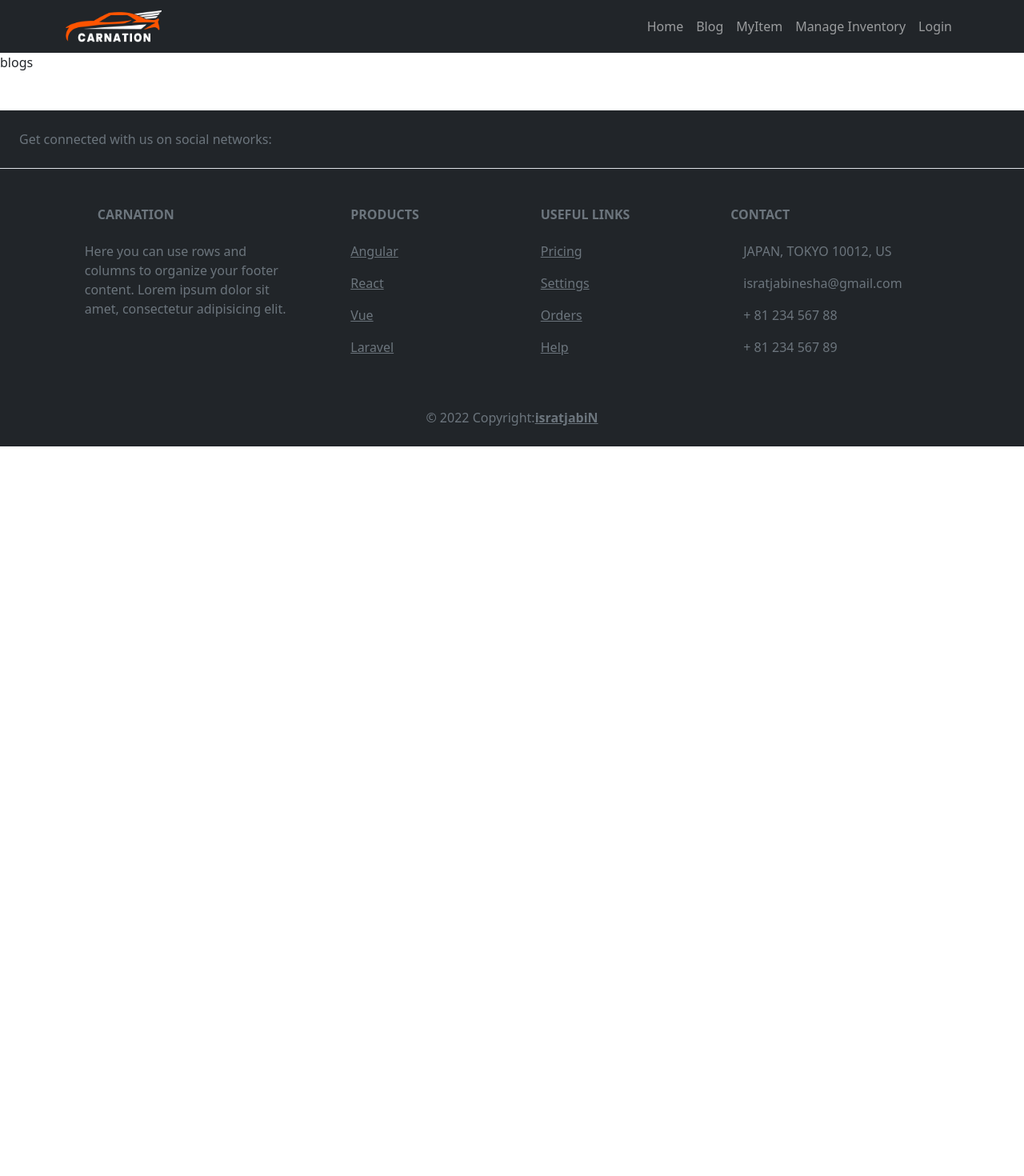
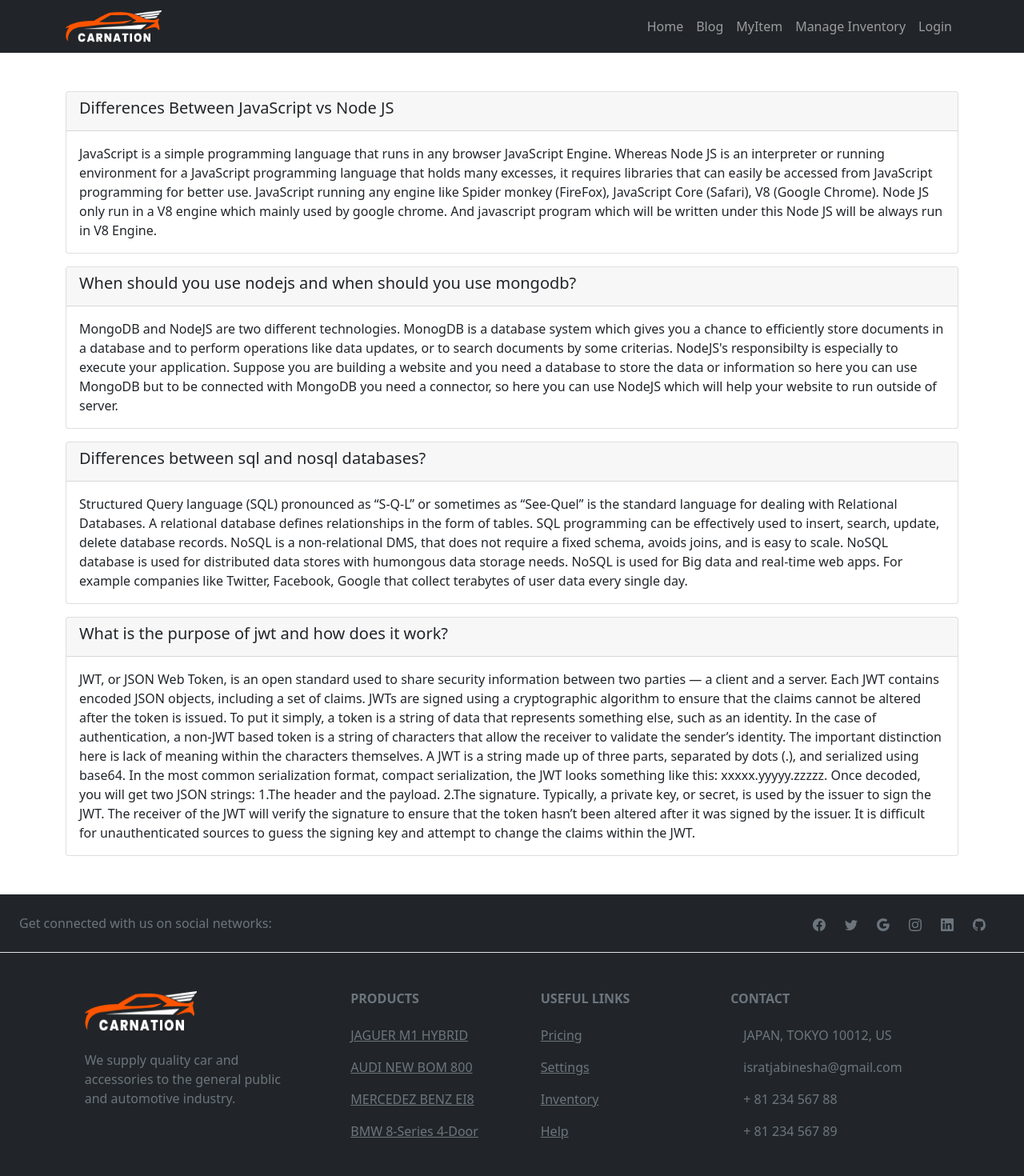
Before and after one commit to jabin34/warehouseClient, a React (Create React App) app in the folder warehouse-client/: page /blogs in a window 1280 px wide. Shown: the top 1470 px of the page at 80% size. Before the commit the page ends 800 px from the top, so only its background shows below. Built offline with nearby package versions, Linux system fonts and the light colour scheme; no server answers.

Commit message:
Question added

```diff
--- a/warehouse-client/src/components/AddItem/AddItem.js
+++ b/warehouse-client/src/components/AddItem/AddItem.js
@@ -3,7 +3,7 @@ import { Button, Col, Form, Row } from "react-bootstrap";
 import { useAuthState } from "react-firebase-hooks/auth";
 import { toast } from "react-toastify";
 import auth from "../../firebase.init";
-
+import { MdAddCircle } from "react-icons/md";
 const AddItem = () => {
   const [user] = useAuthState(auth);
   const nameRef = useRef('');
@@ -50,8 +50,9 @@ const AddItem = () => {
 
  }
   return (
-    <div className="container p-3 ">
-      <Form className="mt-5 w-50 mx-auto  max-vw-100" onSubmit={handleAddItem}>
+    <div className="container p-3 border mt-5 rounded shadow-sm ">
+      <h3 className="text-center">Add New Item</h3>
+      <Form className="mt-5 w-50 mx-auto  max-vw-100 " onSubmit={handleAddItem}>
         <Row className="mb-3">
           <Form.Group  controlId="formGridEmail">
             <Form.Label>Email</Form.Label>
@@ -91,8 +92,8 @@ const AddItem = () => {
 
 
 
-        <Button variant="primary" type="submit">
-           Add
+        <Button  className="btn-color border-0 d-flex align-items-center justify-content-between px-5" type="submit">
+          <MdAddCircle></MdAddCircle><span>Add </span>
         </Button>
       </Form>
     </div>
--- a/warehouse-client/src/components/Blogs/Blogs.js
+++ b/warehouse-client/src/components/Blogs/Blogs.js
@@ -1,9 +1,50 @@
 import React from 'react';
+import { Button, Card } from 'react-bootstrap';
 import './Blogs.css';
 const Blogs = () => {
     return (
-        <div>
-            blogs
+        <div className='container mx-auto pt-5'>
+ <Card className='mb-3'>
+  <Card.Header><h5>Differences Between JavaScript vs Node JS</h5></Card.Header>
+  <Card.Body>
+    JavaScript is a simple programming language that runs in any browser JavaScript Engine. Whereas Node JS is an interpreter or running environment for a JavaScript programming language that holds many excesses, it requires libraries that can easily be accessed from JavaScript programming for better use.
+   JavaScript running any engine like Spider monkey (FireFox), JavaScript Core (Safari), V8 (Google Chrome).
+   Node JS only run in a V8 engine which mainly used by google chrome. And javascript program which will be written under this Node JS will be always run in V8 Engine.
+
+  </Card.Body>
+</Card>
+<Card className='mb-3'>
+  <Card.Header><h5>When should you use nodejs and when should you use mongodb?</h5></Card.Header>
+  <Card.Body>
+  MongoDB and NodeJS are two different technologies. MonogDB is a database system which gives you a chance to efficiently store documents in a database and to perform operations like data updates, or to search documents by some criterias.
+
+NodeJS's responsibilty is especially to execute your application.
+Suppose you are building a website and you need a database to store the data or information so here you can use MongoDB but to be connected with MongoDB you need a connector, so here you can use NodeJS which will help your website to run outside of server.
+
+  </Card.Body>
+</Card>
+<Card className='mb-3'>
+  <Card.Header><h5>Differences between sql and nosql databases?</h5></Card.Header>
+  <Card.Body>
+  Structured Query language (SQL) pronounced as “S-Q-L” or sometimes as “See-Quel” is the standard language for dealing with Relational Databases. A relational database defines relationships in the form of tables.
+  SQL programming can be effectively used to insert, search, update, delete database records.
+  NoSQL is a non-relational DMS, that does not require a fixed schema, avoids joins, and is easy to scale. NoSQL database is used for distributed data stores with humongous data storage needs. NoSQL is used for Big data and real-time web apps. For example companies like Twitter, Facebook, Google that collect terabytes of user data every single day.
+  </Card.Body>
+</Card>
+<Card className='mb-3'>
+  <Card.Header><h5>What is the purpose of jwt and how does it work?</h5></Card.Header>
+  <Card.Body>
+  JWT, or JSON Web Token, is an open standard used to share security information between two parties — a client and a server. Each JWT contains encoded JSON objects, including a set of claims. JWTs are signed using a cryptographic algorithm to ensure that the claims cannot be altered after the token is issued.
+  To put it simply, a token is a string of data that represents something else, such as an identity. In the case of authentication, a non-JWT based token is a string of characters that allow the receiver to validate the sender’s identity. The important distinction here is lack of meaning within the characters themselves.
+  A JWT is a string made up of three parts, separated by dots (.), and serialized using base64. In the most common serialization format, compact serialization, the JWT looks something like this: xxxxx.yyyyy.zzzzz.
+
+Once decoded, you will get two JSON strings:
+
+1.The header and the payload.
+2.The signature.
+Typically, a private key, or secret, is used by the issuer to sign the JWT. The receiver of the JWT will verify the signature to ensure that the token hasn’t been altered after it was signed by the issuer. It is difficult for unauthenticated sources to guess the signing key and attempt to change the claims within the JWT.
+  </Card.Body>
+</Card>
         </div>
     );
 };
--- a/warehouse-client/src/components/Footer/Footer.css
+++ b/warehouse-client/src/components/Footer/Footer.css
@@ -0,0 +1,7 @@
+.text-reset a{
+    color: white;
+}
+
+.text-reset:hover{
+color: chocolate;
+}
--- a/warehouse-client/src/components/Footer/Footer.js
+++ b/warehouse-client/src/components/Footer/Footer.js
@@ -1,5 +1,7 @@
 import React from 'react';
 import './Footer.css';
+import logo from'../../assets/carlogo.png';
+import {BsFacebook, BsGithub, BsGoogle, BsInstagram, BsLinkedin, BsTwitter } from "react-icons/bs";
 const Footer = () => {
     return (
 
@@ -15,22 +17,22 @@ const Footer = () => {
 
     <div>
       <a href="#" class="me-4 text-reset">
-        <i class="fab fa-facebook-f"></i>
+       <BsFacebook/>
       </a>
       <a href="#" class="me-4 text-reset">
-        <i class="fab fa-twitter"></i>
+        <BsTwitter/>
       </a>
       <a href="#" class="me-4 text-reset">
-        <i class="fab fa-google"></i>
+        <BsGoogle/>
       </a>
       <a href="#" class="me-4 text-reset">
-        <i class="fab fa-instagram"></i>
+        <BsInstagram/>
       </a>
       <a href="#" class="me-4 text-reset">
-        <i class="fab fa-linkedin"></i>
+        <BsLinkedin/>
       </a>
       <a href="#" class="me-4 text-reset">
-        <i class="fab fa-github"></i>
+        <BsGithub/>
       </a>
     </div>
 
@@ -46,11 +48,16 @@ const Footer = () => {
         <div class="col-md-3 col-lg-4 col-xl-3 mx-auto mb-4">
 
           <h6 class="text-uppercase fw-bold mb-4">
-            <i class="fas fa-gem me-3"></i>CARNATION
+          <img
+        src={logo}
+        width="140"
+        height="50"
+        className="d-inline-block align-top"
+        alt="car logo"
+      />
           </h6>
           <p>
-            Here you can use rows and columns to organize your footer content. Lorem ipsum
-            dolor sit amet, consectetur adipisicing elit.
+          We  supply quality car and accessories to the general public and automotive industry.
           </p>
         </div>
 
@@ -62,16 +69,16 @@ const Footer = () => {
             Products
           </h6>
           <p>
-            <a href="#!" class="text-reset">Angular</a>
+            <a href="#!" class="text-reset">JAGUER M1 HYBRID</a>
           </p>
           <p>
-            <a href="#!" class="text-reset">React</a>
+            <a href="#!" class="text-reset">AUDI NEW BOM 800</a>
           </p>
           <p>
-            <a href="#!" class="text-reset">Vue</a>
+            <a href="#!" class="text-reset">MERCEDEZ BENZ EI8</a>
           </p>
           <p>
-            <a href="#!" class="text-reset">Laravel</a>
+            <a href="#!" class="text-reset">BMW 8-Series 4-Door</a>
           </p>
         </div>
 
@@ -89,7 +96,7 @@ const Footer = () => {
             <a href="#!" class="text-reset">Settings</a>
           </p>
           <p>
-            <a href="#!" class="text-reset">Orders</a>
+            <a href="#!" class="text-reset">Inventory</a>
           </p>
           <p>
             <a href="#!" class="text-reset">Help</a>
--- a/warehouse-client/src/components/Loading/Loading.js
+++ b/warehouse-client/src/components/Loading/Loading.js
@@ -1,13 +1,24 @@
-import React from 'react';
-import { Spinner } from 'react-bootstrap';
+import React from "react";
+import { Spinner } from "react-bootstrap";
 const Loading = () => {
-    return (
-        <div>
-           <Spinner animation="border" role="status">
-             <span className="visually-hidden">Loading...</span>
-         </Spinner>
-        </div>
-    );
+  return (
+    <div className="container mx-auto w-50">
+      <div
+        className="spinner-border"
+        style={{ width: " 3rem", height: "3rem" }}
+        role="status"
+      >
+        <span class="visually-hidden">Loading...</span>
+      </div>
+      <div
+        className="spinner-grow"
+        style={{ width: " 3rem", height: "3rem" }}
+        role="status"
+      >
+        <span className="visually-hidden">Loading...</span>
+      </div>
+    </div>
+  );
 };
 
 export default Loading;
--- a/warehouse-client/src/components/ManageInventory/ManageInventory.css
+++ b/warehouse-client/src/components/ManageInventory/ManageInventory.css
@@ -0,0 +1,3 @@
+.bt-color{
+    background-color: chocolate!important;
+}
--- a/warehouse-client/src/components/ManageInventory/ManageInventory.js
+++ b/warehouse-client/src/components/ManageInventory/ManageInventory.js
@@ -32,11 +32,13 @@ const ManageInventory = () => {
     let i=0;
   return (
     <div className="container p-1">
-        <div className="d-flex justify-content-end pb-4 pt-2"><Button className="d-flex align-items-center justify-content-between" onClick={handleAddItem}><FiPlusCircle /><span className="px-2">Add Item</span></Button></div>
+      <h3 className="text-center">Manage Item</h3>
+        <div className="d-flex justify-content-end pb-4 pt-2">
+          <Button className="d-flex align-items-center justify-content-between bt-color border-0" onClick={handleAddItem}><FiPlusCircle /><span className="px-2">Add Item</span></Button></div>
 
       <Table responsive bordered hover rounded>
         <thead>
-          <tr className="">
+          <tr className="text-center">
             <th>No</th>
             <th>Image</th>
             <th>Name</th>
@@ -49,9 +51,9 @@ const ManageInventory = () => {
         </thead>
         <tbody className="fs-6 align-middle">
             {
-            data.map(item=><tr key={data._id}>
+            data.map(item=><tr key={data._id} class="text-center">
             <td>{++i}</td>
-            <td className="">
+            <td >
             <img className="rounded-circle shadow-sm align-middle "
             src={item.img} alt="img" width={30} height={30} /></td>
             <td>{item.name}</td>
--- a/warehouse-client/src/components/MyItem/MyItem.css
+++ b/warehouse-client/src/components/MyItem/MyItem.css
@@ -1,3 +1,6 @@
 .font{
     font-size: 12px;
 }
+.color{
+    color: chocolate;
+}
--- a/warehouse-client/src/components/MyItem/MyItem.js
+++ b/warehouse-client/src/components/MyItem/MyItem.js
@@ -34,7 +34,8 @@ const MyItem = () => {
     },[user]);
     return (
         <div className='container'>
-           Myitem {item.length}
+            <h3 className='text-center p-4'>My Item :{item.length}</h3>
+
            {
                item.map(data=> <Card className='m-2' body key={data._id}>
 
@@ -49,7 +50,7 @@ const MyItem = () => {
                    </div>
                    </div>
 
-                   <h4>${data.price}</h4>
+                   <h4 className='color'>${data.price}</h4>
 
                    </div>
 
--- a/warehouse-client/src/components/SingleInventory/SingleInventory.css
+++ b/warehouse-client/src/components/SingleInventory/SingleInventory.css
@@ -20,11 +20,28 @@
     border-width: 0 0 40px 14px;
     border-color: transparent transparent #ff5500 transparent;
 }
-.btn-color{
-    padding: 12px 23px 12px 15px;
+.btn-clr{
+    padding: 12px 12px 12px 15px;
     background-color: black;
     text-shadow: 0px 2px 6.51px rgb(0 0 0 / 21%);
     color: white;
     border-radius: 5%;
     cursor: pointer;
 }
+.font-f{
+    font-size: 12px;
+    font-weight: bold;
+}
+.logo-clr{
+    color: chocolate;
+    border: 1px solid chocolate;
+    border-radius: 50%;
+    padding: 1px;
+}
+.clr{
+    color: #ff5400;
+}
+.font-des{
+    font-size: 14px;
+    text-align: justify;
+}
--- a/warehouse-client/src/components/SingleInventory/SingleInventory.js
+++ b/warehouse-client/src/components/SingleInventory/SingleInventory.js
@@ -2,6 +2,8 @@ import React from 'react';
 import { Card, Col} from 'react-bootstrap';
 import { useNavigate } from 'react-router-dom';
 import './SingleInventory.css';
+import {IoLogoDropbox } from "react-icons/io";
+import {RiAccountPinBoxFill} from "react-icons/ri";
 const SingleInventory = ({item}) => {
   const navigate = useNavigate();
   //console.log(item);
@@ -11,22 +13,21 @@ const SingleInventory = ({item}) => {
   }
     return (
 
-      <Col>
+      <Col >
       <Card className='border-0 '>
         <Card.Img variant="top" src={img}  />
         <Card.Body>
-          <div className='d-flex align-center justify-content-between align-items-center text-bold p-1'>
-          <h6 className='fw-bold'>{name}</h6><span className='price'>${price}</span>
+          <div className='d-flex flex-md-row flex-column align-center justify-content-between align-items-center text-bold p-1'>
+          <h6 className='fw-bold border-2 p-2 border-bottom border-warning'>{name}</h6><span className='price'>${price}</span>
           </div>
-          <div className='fw-light text-muted p-1'>{desc}</div>
-         <div className='d-flex align-center justify-content-between align-items-center text-bold p-1'>
-           <ul>
-             <li>Quantity:{quantity}</li>
-             <li>Supplier:{supplier}</li>
-           </ul>
-           <div className='btn-color border-0 p-1' onClick={()=>{inventoryDetails(_id)}}>Update</div>
+          <div className='fw-light text-muted p-1 my-2 text-justify font-des'>{desc}</div>
+         <div className='d-flex align-center justify-content-md-between  flex-md-row flex-column align-items-center text-bold py-3'>
+
+           <div className='font-f'><span className='logo-clr'><IoLogoDropbox/></span> Quantity:<span className='clr'>{quantity}</span></div>
+           <div className='font-f'><span className='logo-clr'><RiAccountPinBoxFill/></span> Supplier:{supplier}</div>
+
          </div>
-
+         <div className='btn-clr border-0 rounded text-center p-1' onClick={()=>{inventoryDetails(_id)}}>UPDATE</div>
         </Card.Body>
       </Card>
     </Col>
```
